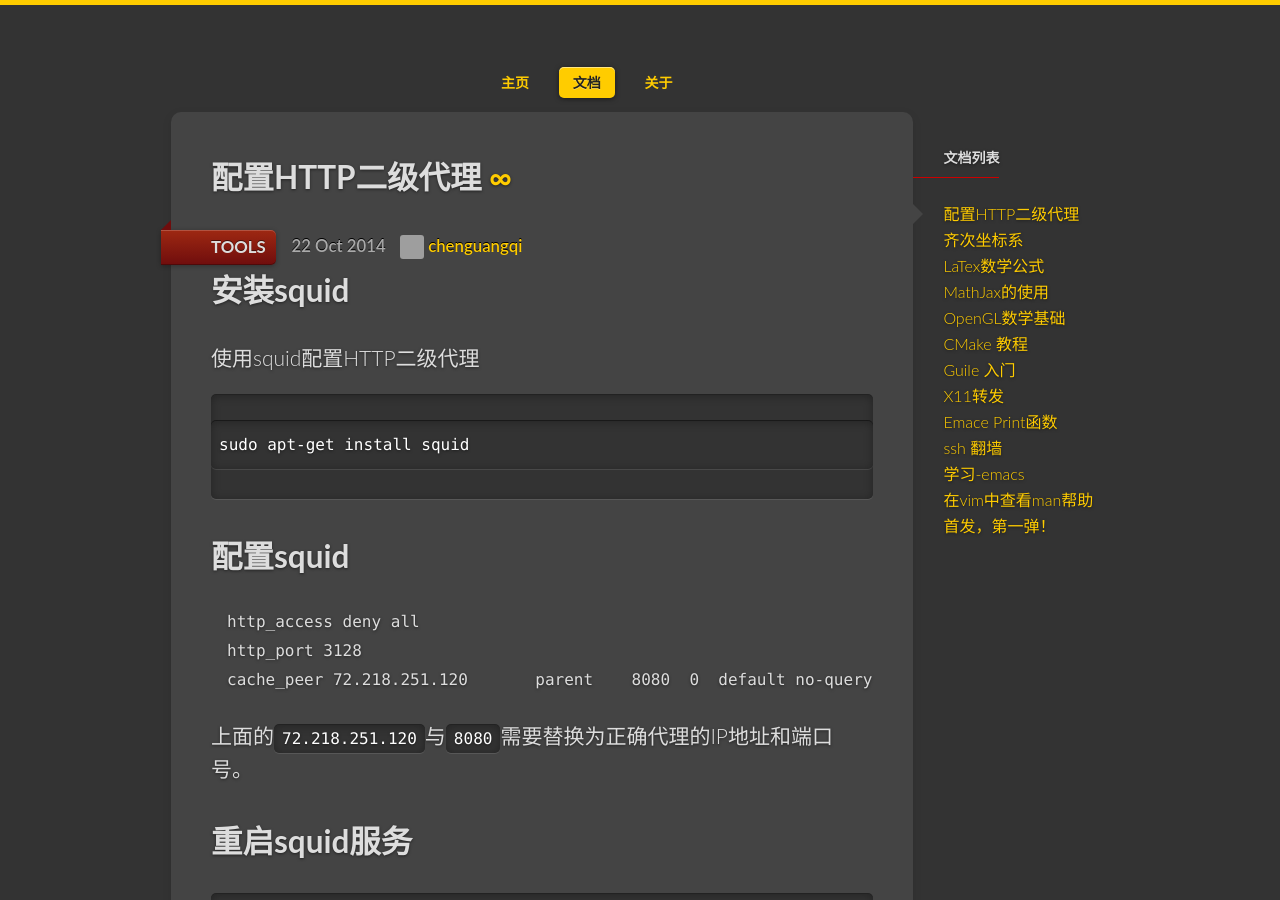
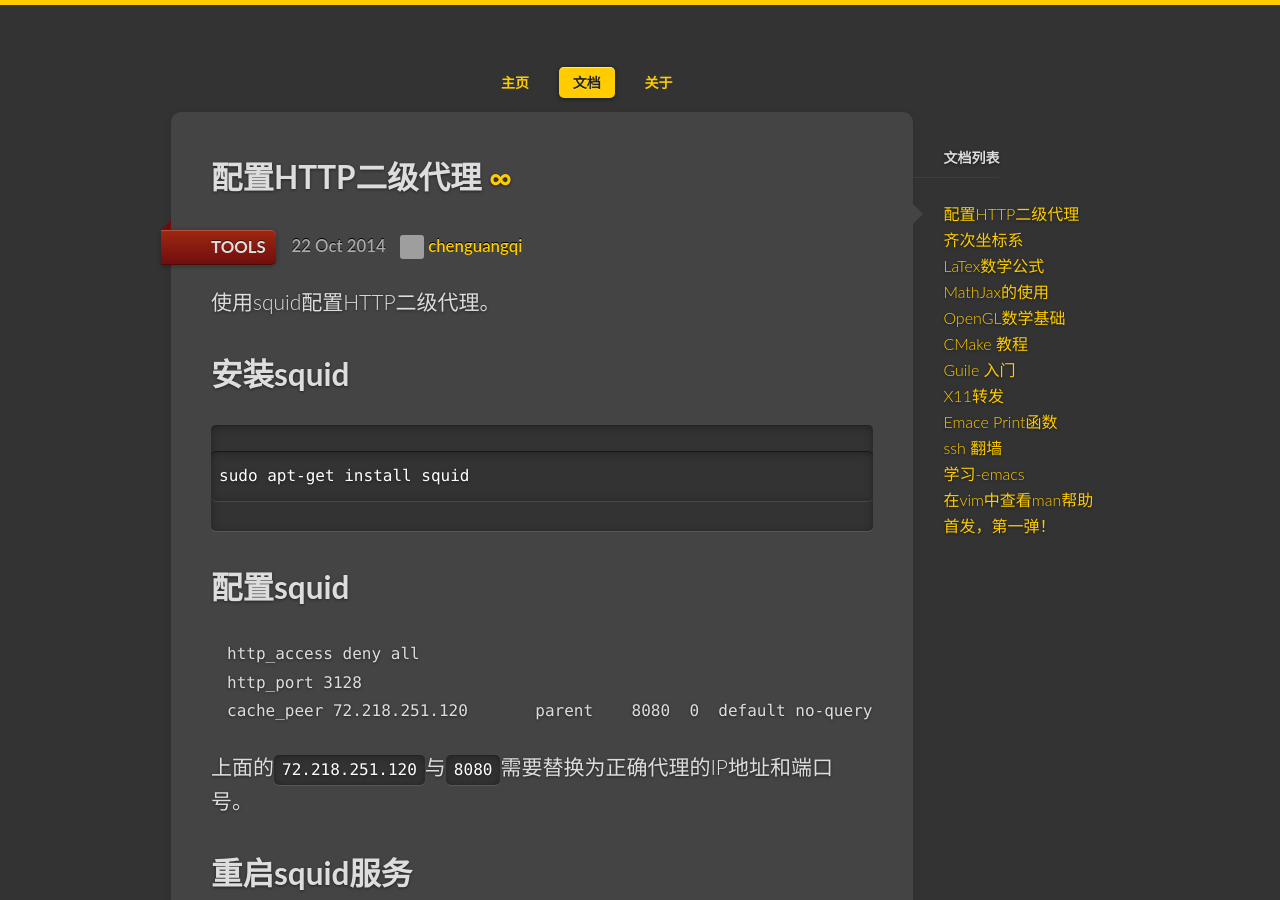
Before and after one commit to chenguangqi/chenguangqi.github.io, a Jekyll site: the page built from _posts/2014-10-22-squid-proxy.markdown, in a window 1280 px wide and 900 px high. Built offline with Jekyll 4.4.1, drawn with Linux system fonts in a browser that asks for light colours; nearby versions of some CDN libraries; library files that are not in the unit come from our copies; Markdown is read by kramdown in place of the engine named in the settings; comment, search, counter and statistics services are not loaded; grey boxes are pictures that could not be loaded.

````diff
--- a/_posts/2014-10-22-squid-proxy.markdown
+++ b/_posts/2014-10-22-squid-proxy.markdown
@@ -5,9 +5,9 @@ author: chenguangqi
 categories: [Tools]
 ---
 
+使用squid配置HTTP二级代理。
+
 ## 安装squid
-
-使用squid配置HTTP二级代理
 
 ```bash
 sudo apt-get install squid
````
